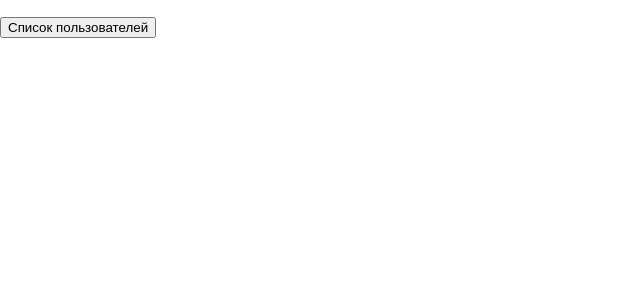
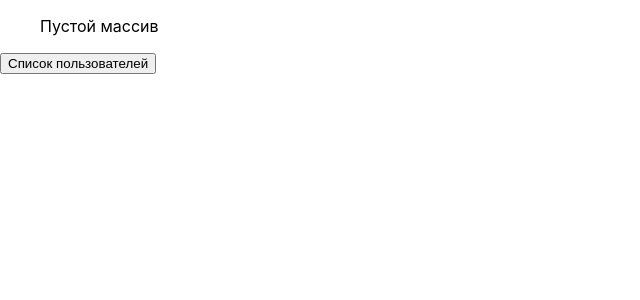
Before and after one commit to makysheva/react-tutorials, a React (Create React App) app: page / in a window 1280 px wide. Shown: the top 300 px of the page, without its empty margins (0-640 px from the left). Built offline with nearby package versions, Linux system fonts and the light colour scheme.

Commit message:
проверка на пустой массив

```diff
--- a/src/tutorial-8/App.js
+++ b/src/tutorial-8/App.js
@@ -8,8 +8,8 @@ const App = () => {
       let response = await fetch('https://617d0c8a1eadc5001713638e.mockapi.io/users');
 
       if (response.ok) {
-        let users = await response.json();
-        return setUsers(users);
+        const users = await response.json();
+        setUsers(users);
       } else {
         throw new Error('Данные не получены');
       }
@@ -21,9 +21,11 @@ const App = () => {
   return (
     <div>
       <ul>
-        {users.map((item) => {
-          return <li key={item.id}>{item.name}</li>;
-        })}
+        {users.length
+          ? users.map((item) => {
+              return <li key={item.id}>{item.name}</li>;
+            })
+          : 'Пустой массив'}
       </ul>
       <button onClick={getUsers}>Список пользователей</button>
     </div>
```
